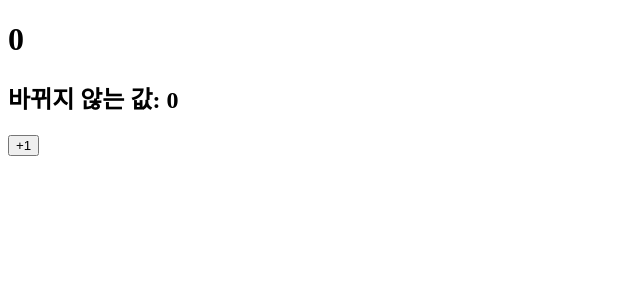
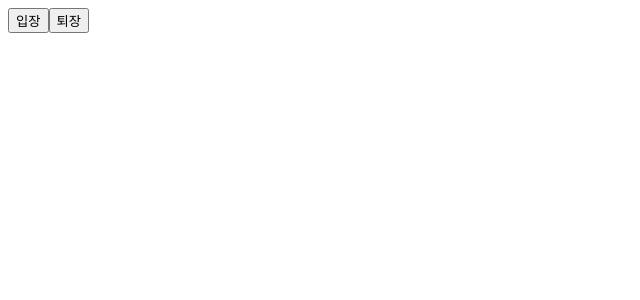
Before and after one commit to wlgn123/react-stuydy, a React (Create React App) app: page / in a window 1280 px wide. Shown: the top 300 px of the page, without its empty margins (0-640 px from the left). Built offline with nearby package versions, Linux system fonts and the light colour scheme.

Commit message:
3.4.2.2 useState 사용하기

```diff
--- a/src/App.js
+++ b/src/App.js
@@ -3,7 +3,8 @@ import React from 'react'; // 리액트를 불러오는 구문
 // import Example from './example/_2';
 // import MyComponent from './example/_3';
 // import MyComponent from './example/_3/MyComponent3_4';
-import Counter from './example/_3/MyComponent4_1';
+// import Counter from './example/_3/MyComponent4_1';
+import Say from './example/_3/MyComponent4_2';
 
 function App() {
   return (
@@ -16,7 +17,8 @@ function App() {
       {/* <Example.Example6 /> */}
       {/* <MyComponent /> */}
       {/* <MyComponent name="React">테스트입니다만</MyComponent> */}
-      <Counter />
+      {/* <Counter /> */}
+      <Say />
     </>
   );
 }
--- /dev/null
+++ b/src/example/_3/MyComponent4_2.js
@@ -0,0 +1,23 @@
+import React, { useState } from 'react';
+
+const Say = () => {
+  // useState 사용 시, 스테이트의 초기값 형태를 자유롭게 넣을 수 있음
+  const [message, setMessage] = useState('');
+
+  const onClickEnter = () => setMessage('안녕하세요!');
+  const onClickLeave = () => setMessage('안녕히 가세요!');
+
+  return (
+    <div>
+      <button type="button" onClick={onClickEnter}>
+        입장
+      </button>
+      <button type="button" onClick={onClickLeave}>
+        퇴장
+      </button>
+      <h1>{message}</h1>
+    </div>
+  );
+};
+
+export default Say;
```
